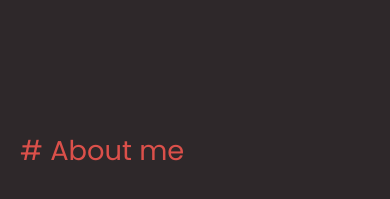
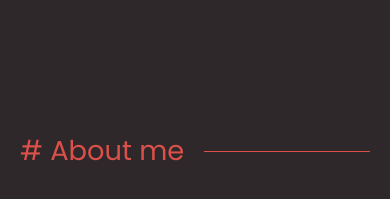
Before and after one commit to andrewRichardson/andrew-richardson-portfolio, a React (Create React App) app: page / in a window 390 px wide. Shown: the part 900-1099 px from the top of the page. Built offline with nearby package versions, Linux system fonts and the light colour scheme.

Commit message:
Add divider lines back into mobile layout

```diff
--- a/src/components/common/section/SectionHeading.tsx
+++ b/src/components/common/section/SectionHeading.tsx
@@ -45,16 +45,6 @@ const StyledHeading = styled.h1<{ align?: "left" | "right" }>`
             height: 1px;
             background: ${highlight};
         }`}
-
-    @media (max-width: 850px) {
-        width: auto;
-        ::after {
-            display: none;
-        }
-        ::before {
-            display: none;
-        }
-    }
 `;
 
 type SectionHeadingProps = {
```
